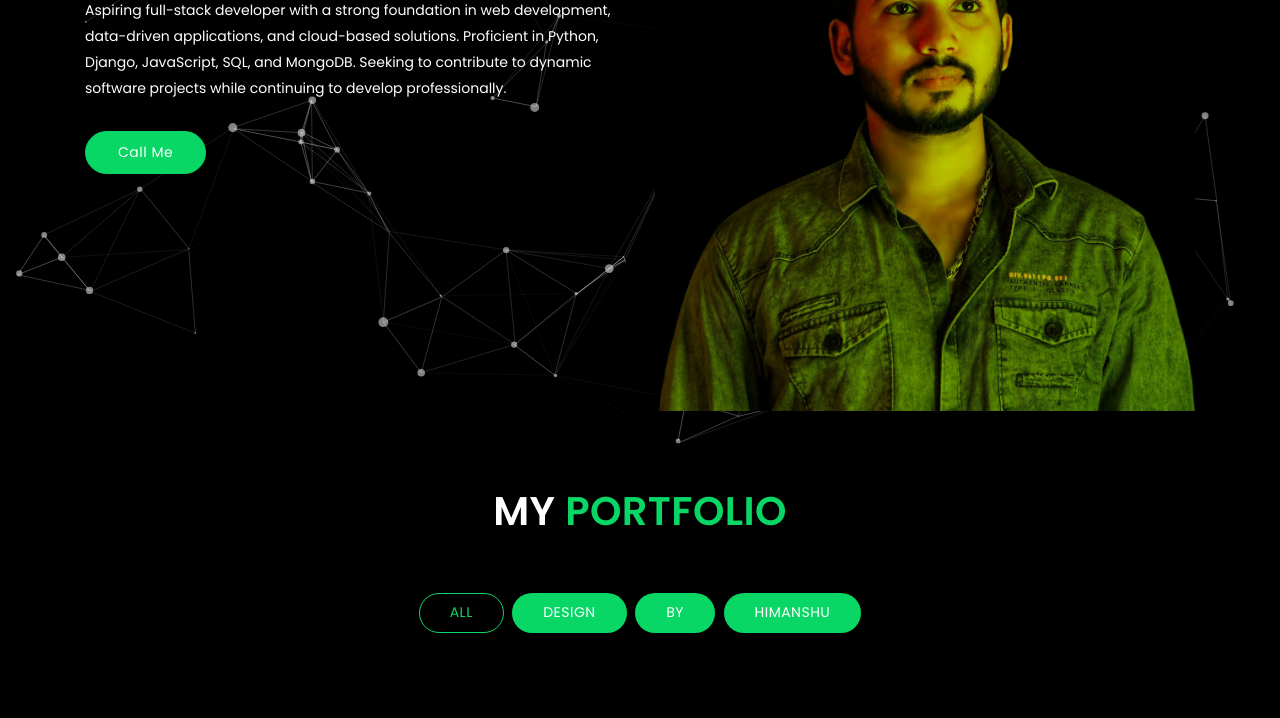
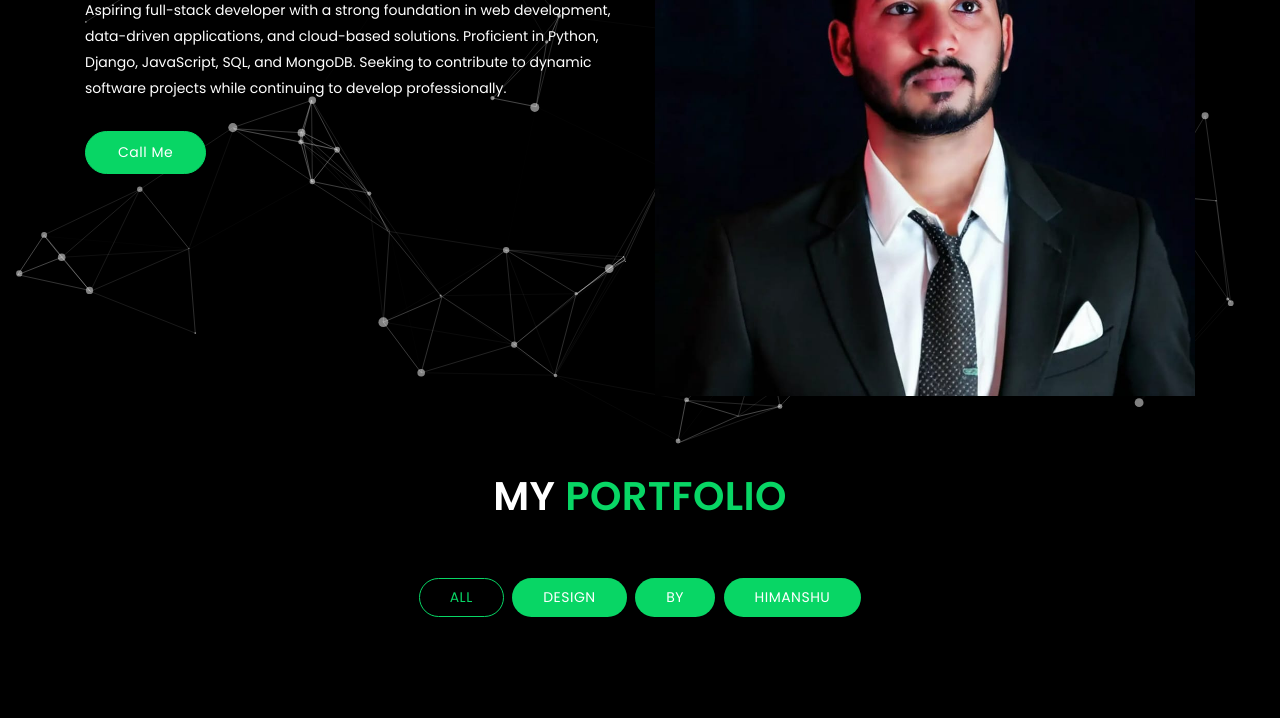
Before and after one commit to himanshuingale/Himanshu-Portfolio-, a plain HTML site: page index.html in a window 1280 px wide. Shown: the part 354-1072 px from the top of the page. Drawn offline with Linux system fonts and the light colour scheme.

Commit message:
Add files via upload

```diff
--- a/index.html
+++ b/index.html
@@ -107,7 +107,7 @@
 						</div>
 						<div class="col-lg-6 col-md-6">
 							<div class="banner-images">
-								<img src="100.jpg" />
+								<img src="H110.jpg" />
 							</div>
 						</div>
 					</div>
@@ -514,6 +514,7 @@
 
 
 		<!-- jQuery first, then Popper.js, then Bootstrap JS -->
+
 		<script src="jquery-min.js"></script>
 		<script src="popper.min.js"></script>
 		<script src="boostrap.min.js"></script>
```
Also changed, not shown: H110.jpg (added).
